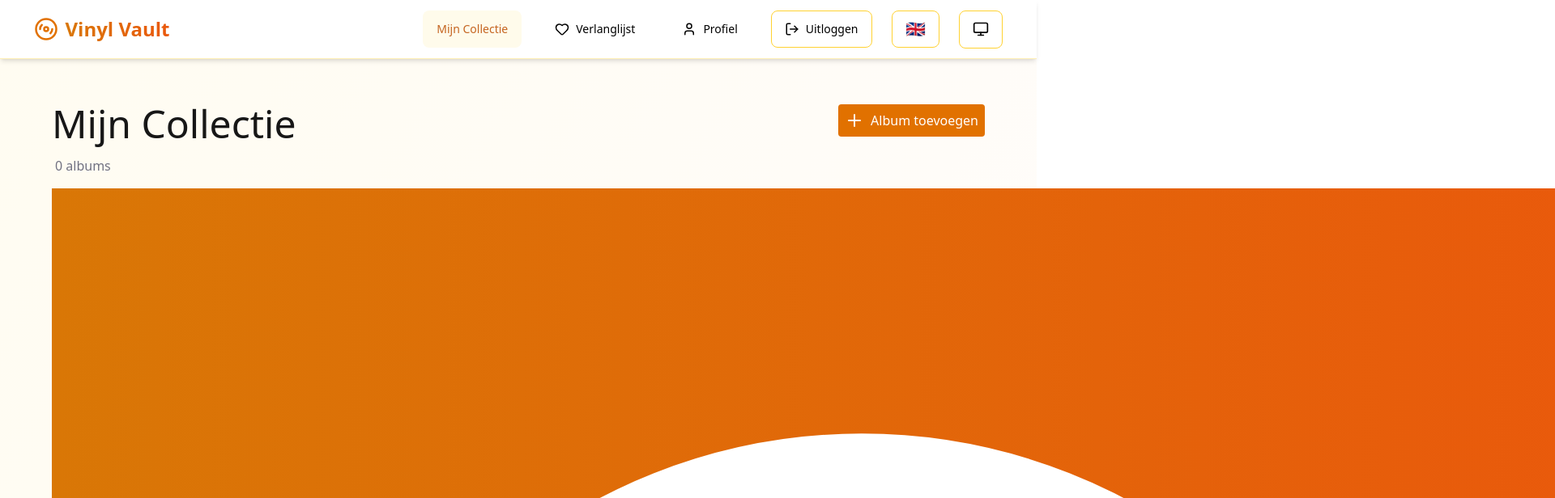
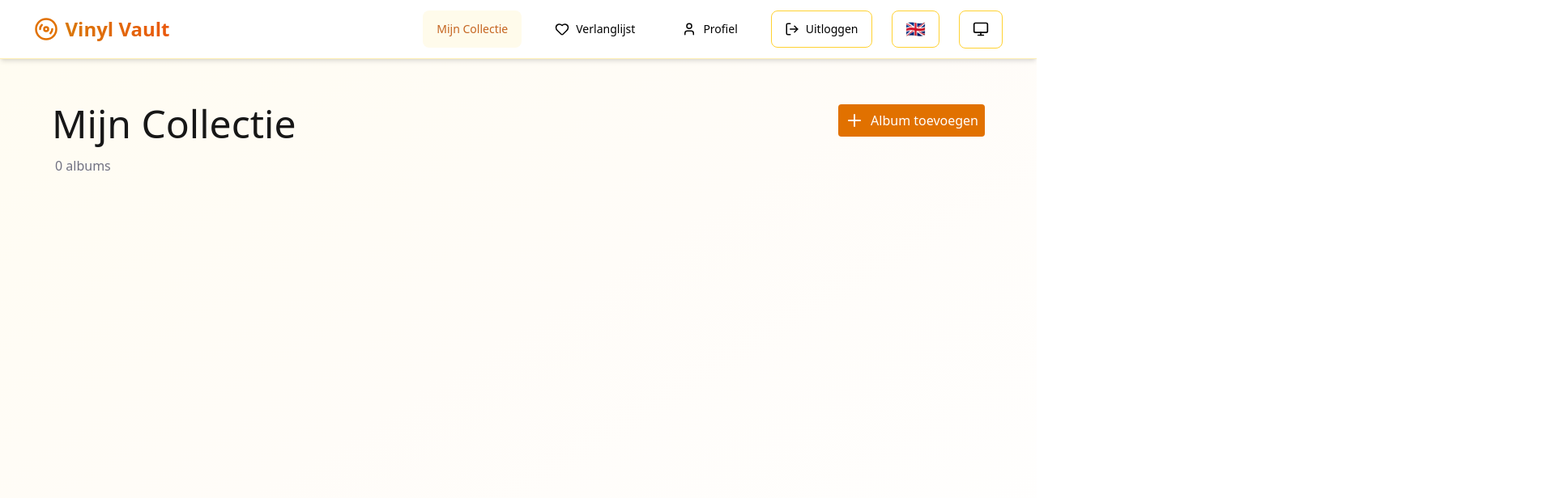
Before and after one commit to JurgenvanF/vinyl-app, a Next.js app: page /collection in a window 1280 px wide. Shown: the top 616 px of the page at 81% size, 1920 px wide, since content can reach past the window. Built offline with nearby package versions, Linux system fonts and the light colour scheme; no server answers; sample sign-in values are in the browser's storage.

Commit message:
Remove test logo from homepage

```diff
--- a/app/collection/collection.scss
+++ b/app/collection/collection.scss
@@ -11,8 +11,3 @@
     color: var(--muted-black);
   }
 }
-
-.test {
-  color: white;
-  background: linear-gradient(to right, #d97706, #ea580c);
-}
--- a/app/collection/page.tsx
+++ b/app/collection/page.tsx
@@ -68,7 +68,6 @@ export default function Dashboard() {
         />
       </div>
       <p className="collection-container__count pl-1">0 albums</p>
-      <Disc3 className="test p-60" size={2000} />
     </div>
   );
 }
```
